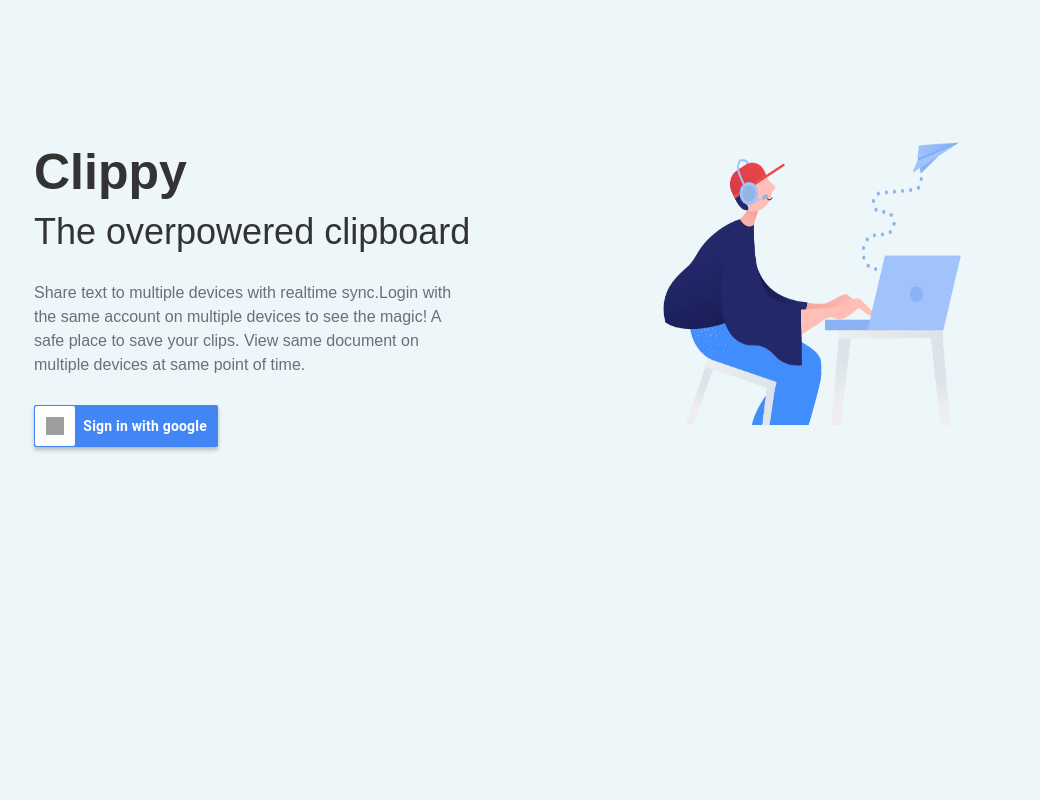
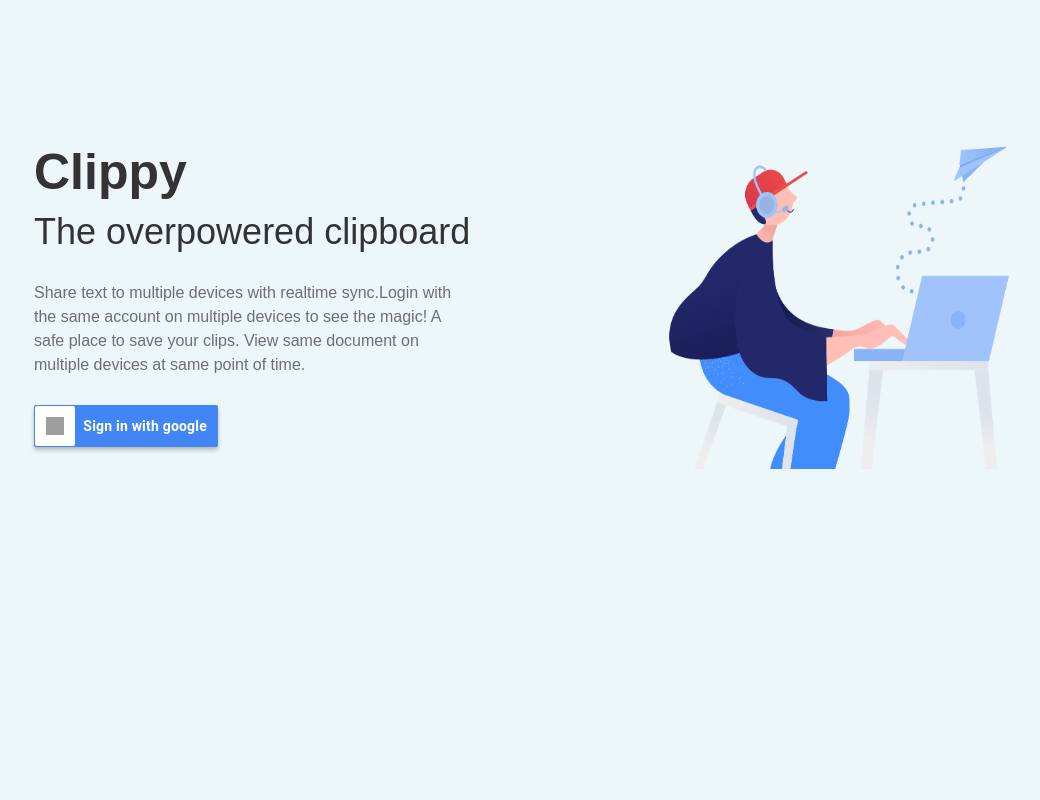
Before and after one commit to Anshit01/clippy, a Flask app: page / in a window 1280 px wide. Shown: the whole page, without its empty margins (96-1136 px from the left). Run offline with Flask 2, Linux system fonts and the light colour scheme; some libraries are stand-ins or nearby versions; grey boxes are pictures that could not be loaded.

Commit message:
landing-img

```diff
--- a/app/static/styles/main.css
+++ b/app/static/styles/main.css
@@ -253,8 +253,8 @@ body {
 }
 
 .landing-img{
-    width: 70%;
-    height: 70%;
+    width: 80%;
+    height: 80%;
     margin-top: 20%;
 }
 
```
